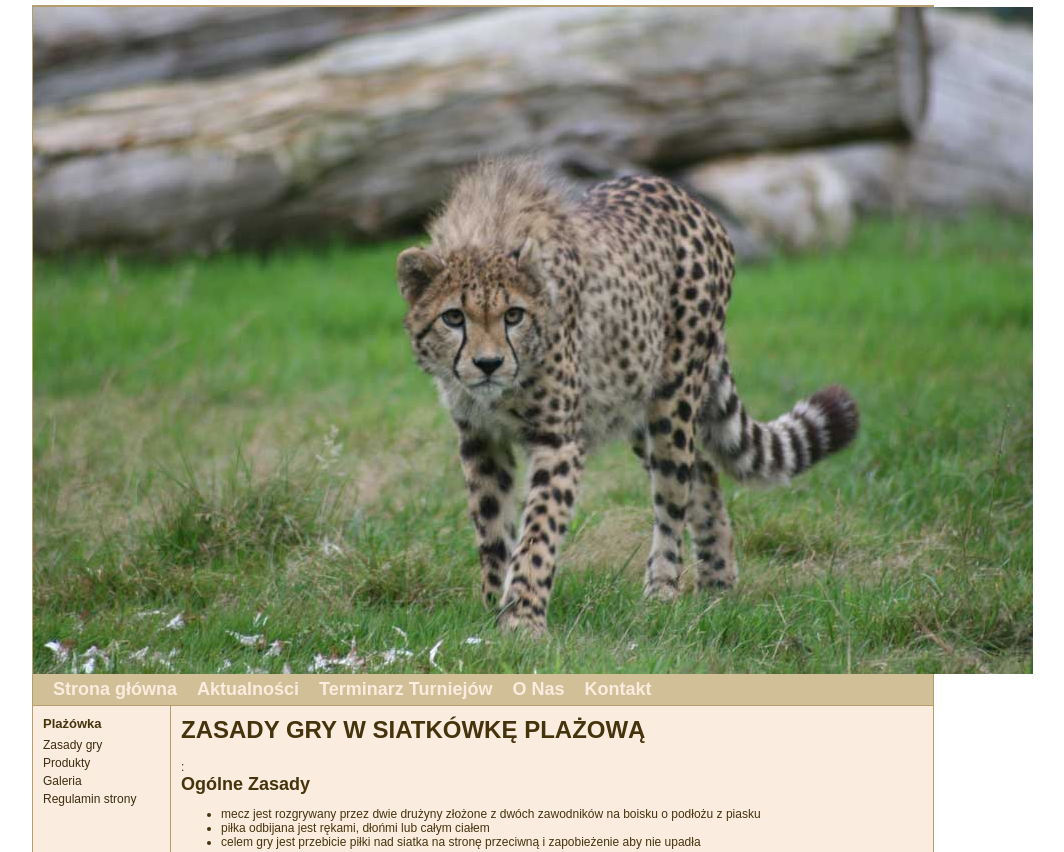
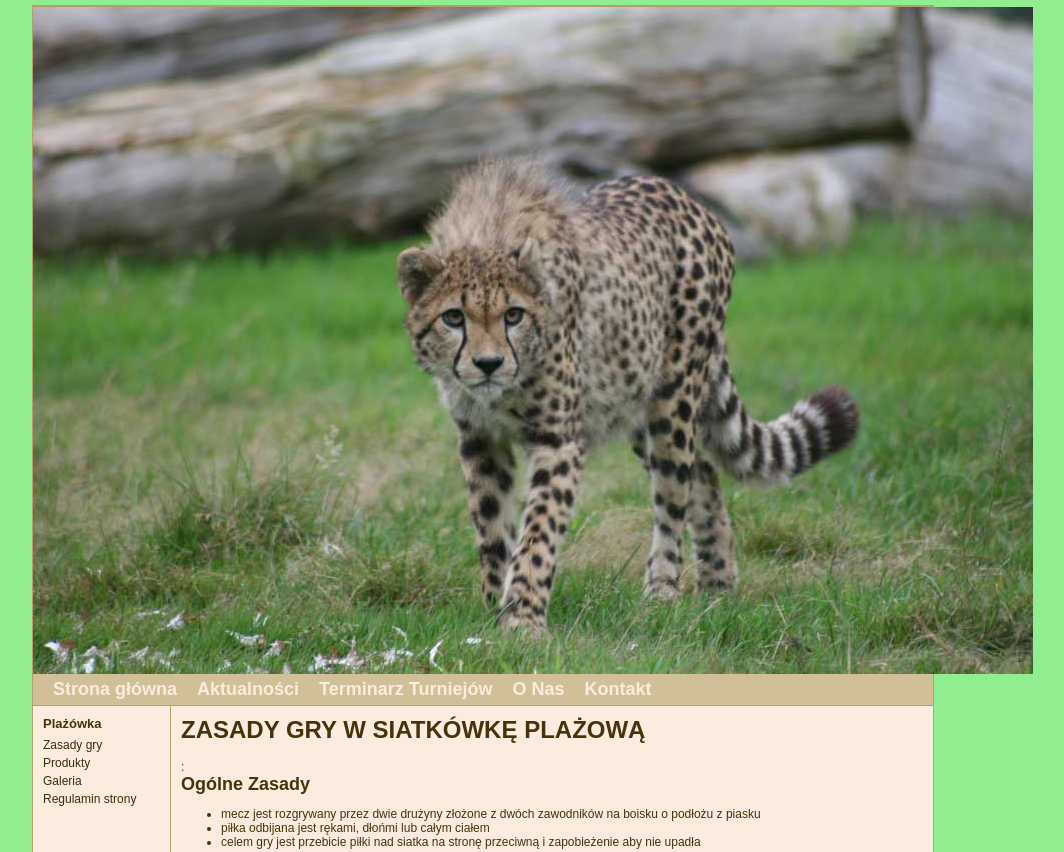
Before and after one commit to szopa333/lab2, a plain HTML site: page index.html in a window 1280 px wide. Shown: the top 852 px of the page, without its empty margins (157-1221 px from the left). Drawn offline with Linux system fonts and the light colour scheme.

Commit message:
Add files via upload

```diff
--- a/zasadygry.css
+++ b/zasadygry.css
@@ -1,3 +1,9 @@
+@media screen and (min-width: 50px) {
+    body {
+        background-color: lightgreen;
+    }
+}
+
 body {
 background-image: url(piasek.jpg);
 margin: 0;
```
